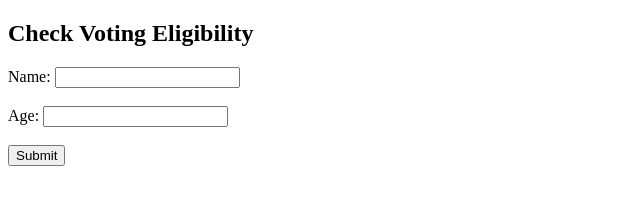
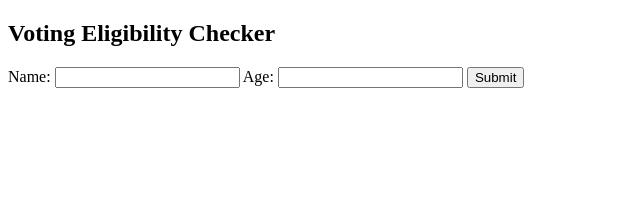
Before and after one commit to acciojob/promises-and-chains-BariyaVasu, a website: page main.html in a window 1280 px wide. Shown: the whole page, without its empty margins (0-640 px from the left). Drawn offline with Linux system fonts and the light colour scheme.

Commit message:
created a submission

```diff
--- a/main.html
+++ b/main.html
@@ -8,18 +8,17 @@
   <body>
     <!-- write the body here -->
 
-	<h2>Check Voting Eligibility</h2>
+	<h2>Voting Eligibility Checker</h2>
 
   <form id="voteForm">
     <label for="name">Name:</label>
-    <input type="text" id="name" type="text"><br><br>
+    <input type="text" id="name" />
 
     <label for="age">Age:</label>
-    <input type="number" id="age" type="number"><br><br>
+    <input type="number" id="age" />
 
     <button type="submit" id="btn">Submit</button>
   </form>
-
     <script type="text/javascript" src="./script.js"></script>
   </body>
 </html>
```
